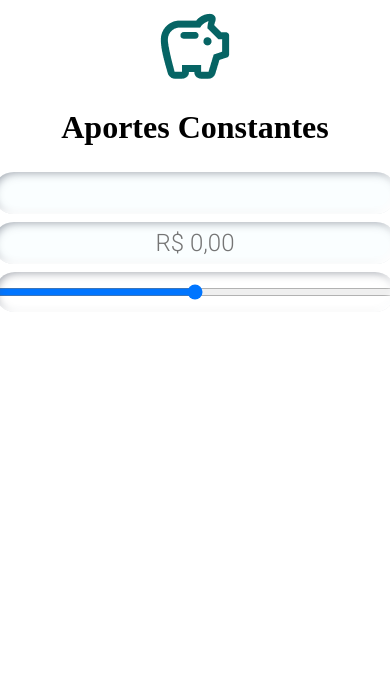
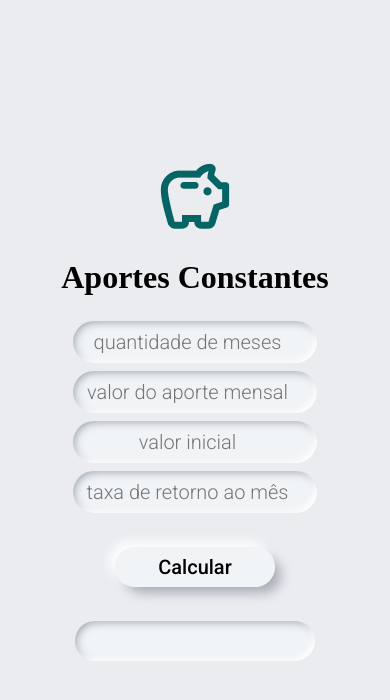
Before and after one commit to joaorobra/calculadora, a plain HTML site: page calculadoras-simples/scalc-aportesconstantes.html in a window 390 px wide. Drawn offline with Linux system fonts and the light colour scheme; a web font is replaced by a local one.

Commit message:
Update 24 e 25 de junho de 2023

```diff
--- a/calculadoras-simples/estilo-calc.css
+++ b/calculadoras-simples/estilo-calc.css
@@ -1,4 +1,7 @@
 @import url("https://fonts.googleapis.com/css2?family=Orbit&family=Roboto:ital,wght@0,100;0,300;0,400;0,500;0,700;0,900;1,100;1,300;1,400;1,500;1,700;1,900&display=swap");
+
+
+
 
 main {
   display: flex;
@@ -6,7 +9,9 @@ main {
   margin: auto;
   flex-wrap: nowrap;
   align-items: center;
+
 }
+
 .icone-main {
   display: flex;
   margin: auto;
@@ -27,3 +32,72 @@ input {
   box-shadow: inset -4px -4px 6px -1px white,
     inset 2px 2px 8px -1px rgba(72, 79, 96, 0.5);
 }
+
+output {
+  display: flex;
+  align-items: center;
+  justify-content: center;
+  width: 400px;
+  border-radius: 32px;
+  height: 30pt;
+  border-style: none;
+  background-color: #f5fdff75;
+  text-align: center;
+  margin: 4px;
+  color: #6c7587;
+  font-size: 18pt;
+  font-family: "Roboto";
+  font-weight: 300;
+  box-shadow: inset -4px -4px 6px -1px white,
+    inset 2px 2px 8px -1px rgba(72, 79, 96, 0.5);
+}
+
+button#calcular {
+  height: 30pt;
+  font-family: "Roboto";
+  font-size: 14pt;
+  font-weight: 500;
+  width: 30%;
+  border-style: none;
+  background-color: #f5fdff75;
+  padding: 0 28px;
+  border-radius: 40px;
+  box-shadow: 8px 8px 12px -2px rgba(72, 79, 96, 0.4), -6px -6px 12px -1px white;
+  cursor: pointer;
+  margin: 30px;
+}
+
+button#calcular:hover {
+  box-shadow: none;
+  border-color: rgba(255, 255, 255, 0.5);
+}
+
+@media (max-width: 600px) {
+
+    * {  background-color: #ebecf0;}
+
+    body {
+        display: flex;
+        justify-content: center;
+    }
+
+  main {
+    margin-top: 40%;
+  }
+
+  input {
+    width: 90%;
+    font-size: 15pt;
+  }
+
+  output {
+    width: 90%;
+    font-size: 15pt;
+  }
+
+  button#calcular {
+    width: 60%;
+    font-size: 15pt;
+    margin: 10 px;
+  }
+}
--- a/calculadoras-simples/scalc-aportesconstantes.html
+++ b/calculadoras-simples/scalc-aportesconstantes.html
@@ -1,18 +1,77 @@
 <!DOCTYPE html>
 <html lang="pt-BR">
-<head>
-    <meta charset="UTF-8">
-    <meta name="viewport" content="width=device-width, initial-scale=1.0">
+  <head>
+    <meta charset="UTF-8" />
+    <meta name="viewport" content="width=device-width, initial-scale=1.0" />
     <title>Aportes constantes</title>
-    <link rel="stylesheet" href="estilo-calc.css">
-</head>
-<body>
+    <link rel="stylesheet" href="estilo-calc.css" />
+  </head>
+  <body>
     <main>
-        <img class="icone-main" src="../icons/savings.png" alt="">
-        <h1>Aportes Constantes</h1>
-        <input type="text" form="Aportes">
-        <input type="text" name="a" id="" placeholder="R$ 0,00">
-        <input type="range" name="scroll" id="">
+      <img class="icone-main" src="../icons/savings.png" alt="" />
+      <h1>Aportes Constantes</h1>
+
+      <input
+        type="number"
+        name="naportes"
+        placeholder="quantidade de meses"
+        id="inaportes"
+        min="0"
+      />
+
+      <input
+        type="number"
+        name="aporte"
+        id="iaporte"
+        placeholder="valor do aporte mensal"
+        min="0"
+      />
+
+      <input
+        type="number"
+        name="inicial"
+        id="iinicial"
+        placeholder="valor inicial"
+        min="0"
+      />
+
+      <input
+        type="number"
+        name="taxames"
+        id="itaxa"
+        placeholder="taxa de retorno ao mês"
+        min="0"
+      />
+
+      <button id="calcular">Calcular</button>
+
+      <output name="montante-final" id="monfinal"></output>
+
+      <script>
+        function montanteFinal(A, i, n, P) {
+          // P é o valor inicial
+          i = i / 100;
+          return P * Math.pow(1 + i, n) + (A * (Math.pow(1 + i, n) - 1)) / i; // usa a fórmula de juros compostos
+        }
+
+        var calcular = document.getElementById("calcular");
+        var inaportes = document.getElementById("inaportes");
+        var iaporte = document.getElementById("iaporte");
+        var iinicial = document.getElementById("iinicial");
+        var itaxa = document.getElementById("itaxa");
+        var monfinal = document.getElementById("monfinal");
+
+        calcular.addEventListener("click", function () {
+          var naportes = parseFloat(inaportes.value);
+          var aporte = parseFloat(iaporte.value);
+          var inicial = parseFloat(iinicial.value);
+          var taxames = parseFloat(itaxa.value);
+
+          var montante = montanteFinal(aporte, taxames, naportes, inicial); // passa o valor inicial como quarto argumento
+
+          monfinal.textContent = "R$ " + montante.toFixed(2);
+        });
+      </script>
     </main>
-</body>
+  </body>
 </html>
--- a/style.css
+++ b/style.css
@@ -38,12 +38,14 @@ h1 {
   font-size: 90pt;
   line-height: 1em;
   padding-bottom: 0.2em;
+  text-shadow: 3px 3px 2px rgba(0, 0, 0, 0.178);
 }
 
 h2 {
   color: var(--maincolor);
   font-size: 36pt;
   font-weight: 500;
+  text-shadow: 1px 1px 1px rgba(0, 0, 0, 0.295);
 }
 
 .botoes {
@@ -101,8 +103,8 @@ h2 {
   margin-left: 50px;
   padding: 40px;
   background: #dde1e7;
-  height: 1000px;
-  min-width: 600px;
+  height: auto;
+  min-width: 601px;
   box-shadow: inset -5px -5px 9px rgba(255,255,255,0.45), inset 5px 5px 9px rgba(94,104,121,0.3);
   border-radius: 10px;
 }
```
